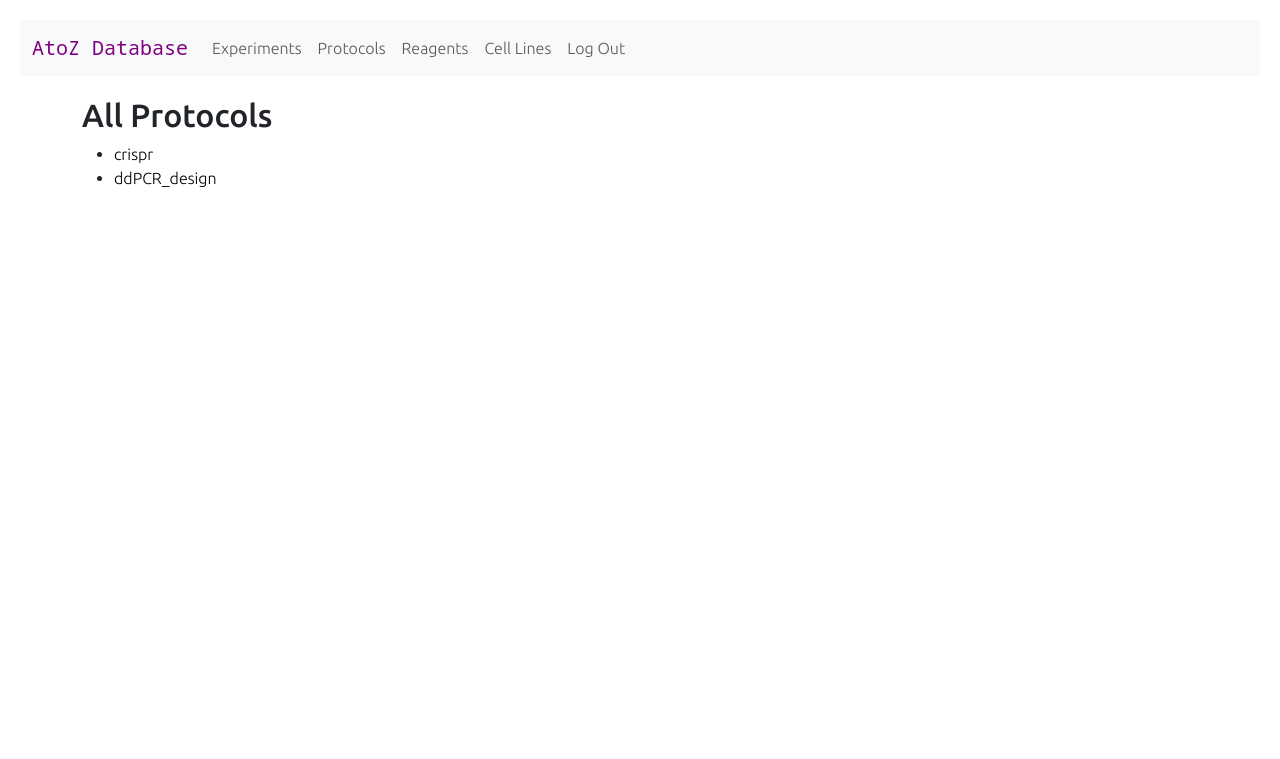
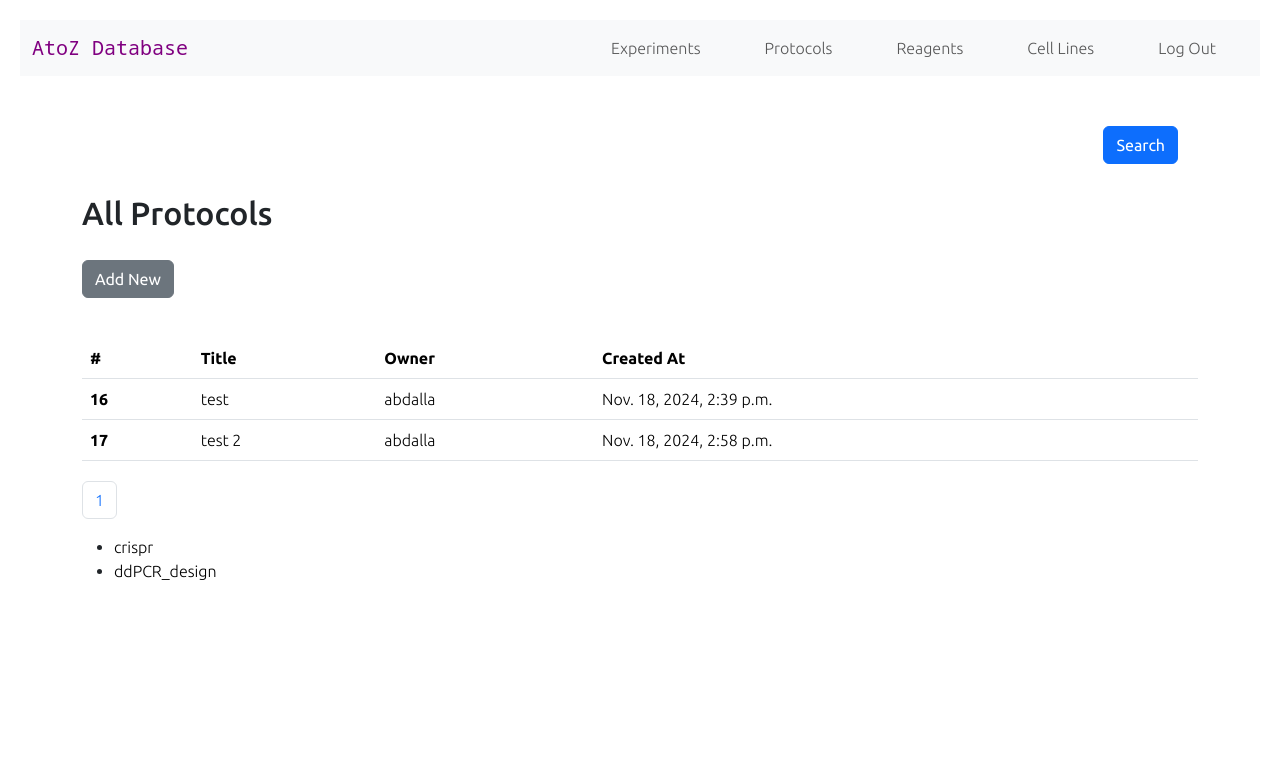
Before and after one commit to abdalla-diaai/A-Z-database, a Django app: page /view_protocols in a window 1280 px wide. Shown: the top 759 px of the page. Run offline with Django 4.2, Linux system fonts and the light colour scheme; a user stored in the database is signed in; data comes from the database, SQL or seed files in the repository; some libraries are stand-ins or nearby versions.

Commit message:
modified html pages and protocol page.

```diff
--- a/AtoZ/reagents/forms.py
+++ b/AtoZ/reagents/forms.py
@@ -31,7 +31,7 @@ class ReagentForm(StylishForm):
 class UploadFile(StylishForm):
     upload = forms.FileField(required=True)
     class Meta:
-        model = UploadFile
+        model = Protocol
         fields = [
             "title",
             "upload"
--- a/AtoZ/reagents/models.py
+++ b/AtoZ/reagents/models.py
@@ -65,7 +65,7 @@ class Experiment(TimeStampedModel):
         return f"{self.owner} {self.title} {self.objective} {self.methods} {self.results} {self.summary}"
 
 
-class UploadFile(TimeStampedModel):
+class Protocol(TimeStampedModel):
     created = TimeStampedModel.created_at
     title = models.CharField(max_length=100, blank=True, null=True)
     owner = models.ForeignKey(settings.AUTH_USER_MODEL, on_delete=models.CASCADE, null=True)
--- a/AtoZ/reagents/static/reagents/styles.css
+++ b/AtoZ/reagents/static/reagents/styles.css
@@ -71,3 +71,19 @@ footer {
 .form-labels {
     margin-inline-end: 10px;
 }
+
+.d-flex {
+    justify-content: flex-end !important;
+}
+
+.page-container {
+    justify-content: flex-start !important;
+
+}
+.jumbotron {
+    padding: 50px 0 20px 0;
+}
+
+.btn-secondary {
+    margin: 20px 0 20px 0;
+}
--- a/AtoZ/reagents/templates/reagents/cells.html
+++ b/AtoZ/reagents/templates/reagents/cells.html
@@ -2,7 +2,7 @@
 {% load static %}
 
 {% block body %}
-<form class="d-flex" action="{% url 'cells_search' %}" method="POST">
+<form class="search-form d-flex" action="{% url 'cells_search' %}" method="POST">
     {% csrf_token %}
     <div class="form-group">
         {{ search_form }}
--- a/AtoZ/reagents/templates/reagents/experiments.html
+++ b/AtoZ/reagents/templates/reagents/experiments.html
@@ -2,6 +2,7 @@
 {% load static %}
 
 {% block body %}
+
 <form class="d-flex" action="{% url 'reagents_search' %}" method="POST">
     {% csrf_token %}
     <div class="form-group">
@@ -10,6 +11,7 @@
     <button class="btn btn-primary" type="submit">Search</button>
 </form>
 <h2>All Experiments</h2>
+<a class="btn btn-secondary" href="{% url 'index' %}">Add New</a>
 {% if user.is_authenticated %}
 <div>
     <table class="table">
--- a/AtoZ/reagents/templates/reagents/layout.html
+++ b/AtoZ/reagents/templates/reagents/layout.html
@@ -35,21 +35,21 @@
                 <span class="navbar-toggler-icon"></span>
             </button>
             <div class="collapse navbar-collapse" id="navbarNav">
-                <ul class="navbar-nav me-auto mb-2 mb-lg-0">
+                <ul class="navbar-nav ms-auto mb-2 mb-lg-0">
                     {% if user.is_authenticated %}
-                    <li class="nav-item">
+                    <li class="nav-item px-4">
                         <a class="nav-link" href="{% url 'view_experiments' %}">Experiments</a>
                     </li>
-                    <li class="nav-item">
+                    <li class="nav-item px-4">
                         <a class="nav-link" href="{% url 'view_protocols' %}">Protocols</a>
                     </li>
-                    <li class="nav-item">
+                    <li class="nav-item px-4">
                         <a class="nav-link" href="{% url 'view_reagents' %}">Reagents</a>
                     </li>
-                    <li class="nav-item">
+                    <li class="nav-item px-4">
                         <a class="nav-link" href="{% url 'view_cells' %}">Cell Lines</a>
                     </li>
-                    <li class="nav-item">
+                    <li class="nav-item px-4">
                         <a class="nav-link" href="{% url 'logout' %}">Log Out</a>
                     </li>
                     {% endif %}
--- a/AtoZ/reagents/templates/reagents/protocols.html
+++ b/AtoZ/reagents/templates/reagents/protocols.html
@@ -2,10 +2,71 @@
 {% load static %}
 
 {% block body %}
+<form class="d-flex" action="{% url 'reagents_search' %}" method="POST">
+    {% csrf_token %}
+    <div class="form-group">
+        {{ search_form }}
+    </div>
+    <button class="btn btn-primary" type="submit">Search</button>
+</form>
 <h2>All Protocols</h2>
+<a class="btn btn-secondary" href="{% url 'index' %}">Add New</a>
+
+{% if user.is_authenticated %}
+<div>
+    <table class="table">
+        <thead>
+            <tr>
+                <th scope="col">#</th>
+                <th scope="col">Title</th>
+                <th scope="col">Owner</th>
+                <th scope="col">Created At</th>
+            </tr>
+        </thead>
+        <tbody>
+            {% for protocol in page_obj %}
+            <tr>
+                <th scope="row">{{ protocol.id }}</th>
+                <td>{{ protocol.title }}</td>
+                <td>{{ protocol.owner }}</td>
+                <td> {{ protocol.created }}</td>
+            </tr>
+            {% endfor %}
+        </tbody>
+    </table>
+</div>
+
+{% if paginator.count > 0 %}
+<nav aria-label="Page navigation example">
+    <ul class="pagination">
+        {% if page_obj.has_previous %}
+        <li class="page-item"><a class="page-link" href="?page={{ page_obj.previous_page_number }}">Previous</a>
+        </li>
+        {% endif %}
+
+        {% for page_number in paginator.page_range %}
+        {% if page.obj.number == page_number %}
+
+        <li class="page-item active"><a class="page-link" href="">{{ page_number }}</a></li>
+        {% else %}
+        <li class="page-item"><a class="page-link" href="?page={{ page_number }}">{{ page_number }}</a></li>
+        {% endif %}
+        {% endfor %}
+        {% if page_obj.has_next %}
+        <li class="page-item"><a class="page-link" href="?page={{ page_obj.next_page_number }}">Next</a></li>
+        {% endif %}
+    </ul>
+</nav>
+{% endif %}
+{% endif %}
+
+
+
+
 <ul>
     {% for entry in entries %}
     <li><a href="{% url 'protocol' entry %}">{{ entry }}</a></li>
     {% endfor %}
 </ul>
+
 {% endblock %}
--- a/AtoZ/reagents/templates/reagents/reagents.html
+++ b/AtoZ/reagents/templates/reagents/reagents.html
@@ -10,6 +10,8 @@
     <button class="btn btn-primary" type="submit">Search</button>
 </form>
 <h2>All Reagents</h2>
+<a class="btn btn-secondary" href="{% url 'index' %}">Add New</a>
+
 {% if user.is_authenticated %}
 <div>
     <table class="table">
--- a/AtoZ/reagents/views.py
+++ b/AtoZ/reagents/views.py
@@ -254,11 +254,17 @@ def reagents_search(request):
 
 
 def view_protocols(request):
+    protocols = Protocol.objects.all()
+    paginator = Paginator(protocols, 10)
+    page_number = request.GET.get("page")
+    page_obj = paginator.get_page(page_number)
+
     """function to render pages."""
     return render(
         request,
         "reagents/protocols.html",
-        {"entries": util.list_entries()},
+        {"entries": util.list_entries(),
+         "page_obj": page_obj, "paginator": paginator, },
     )
 
 def view_protocol(request, entry):
@@ -319,6 +325,9 @@ def upload_protocol(request):
     if request.method == "POST":
         form = UploadFile(request.POST, request.FILES)
         if form.is_valid():
+            protocol = form.save(commit=False)
+            protocol.owner = request.user
+            protocol.save()
             uploaded_file = request.FILES['upload']
             result = mammoth.convert_to_html(uploaded_file)
             html = result.value
```
Also changed, not shown: AtoZ/reagents/templates/reagents/index.html (+7 -4 lines), AtoZ/db.sqlite3, AtoZ/reagents/migrations/0006_rename_uploadfile_protocol.py (added).
